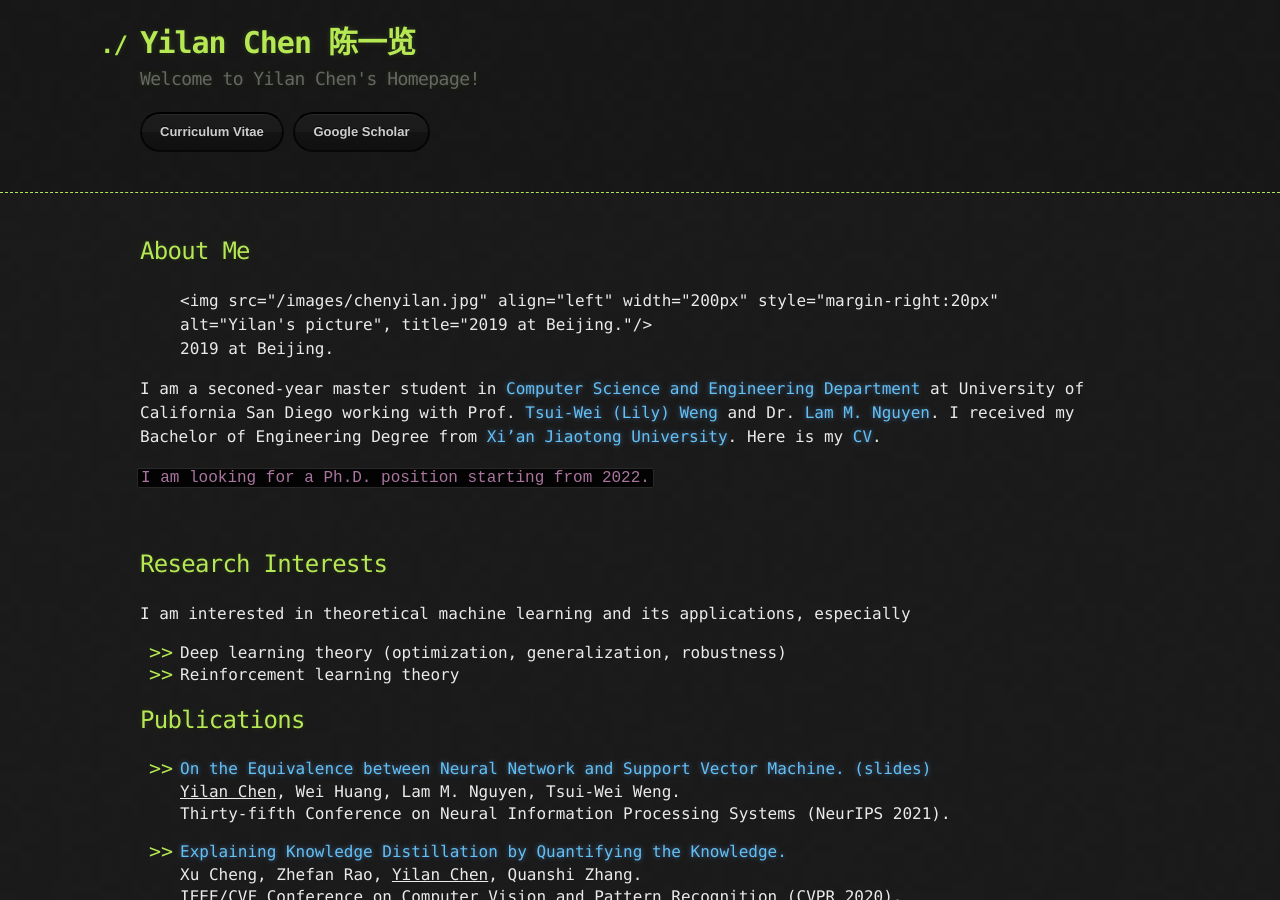
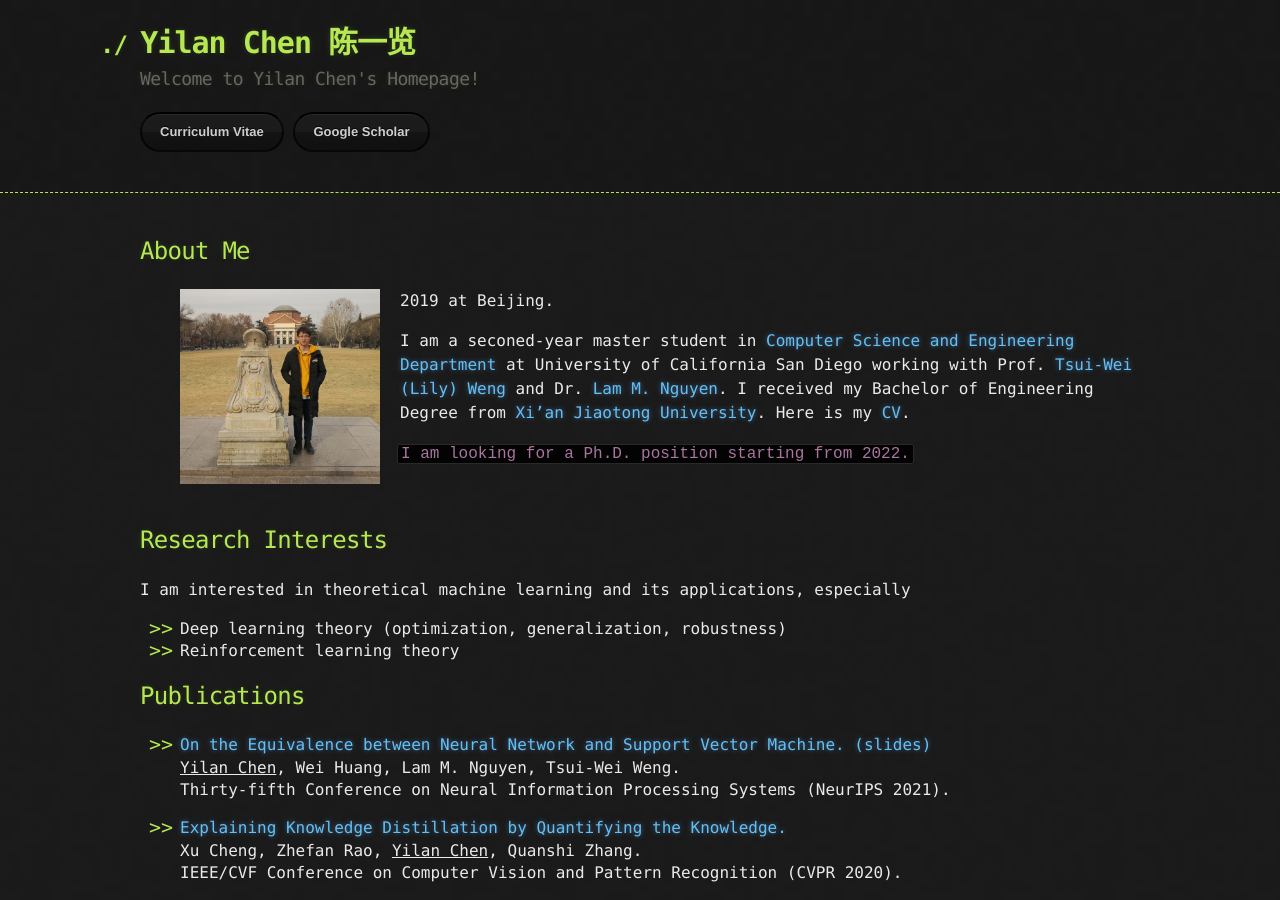
Before and after one commit to yilanchen6/yilanchen6.github.io, a Jekyll site: the page built from index.md, in a window 1280 px wide and 900 px high. Built offline with Jekyll 4.4.1, drawn with Linux system fonts in a browser that asks for light colours; our own code applies the rules of GitHub Pages for plain Markdown files.

Commit message:
Update index.md

```diff
--- a/index.md
+++ b/index.md
@@ -2,7 +2,7 @@
 
 
 <figure>
-<img src="/images/chenyilan.jpg" align="left" width="200px" style="margin-right:20px" alt="Yilan's picture", title="2019 at Beijing."/>
+<img src="/images/chenyilan.jpg" align="left" width="200px" style="margin-right:20px" alt="Yilan's picture" title="2019 at Beijing."/>
 <figcaption>2019 at Beijing.</figcaption>
 </figure>
 I am a seconed-year master student in [Computer Science and Engineering Department](https://cse.ucsd.edu/) at University of California San Diego working with Prof. [Tsui-Wei (Lily) Weng](https://lilyweng.github.io/) and Dr. [Lam M. Nguyen](https://lamnguyen-mltd.github.io/).
```
